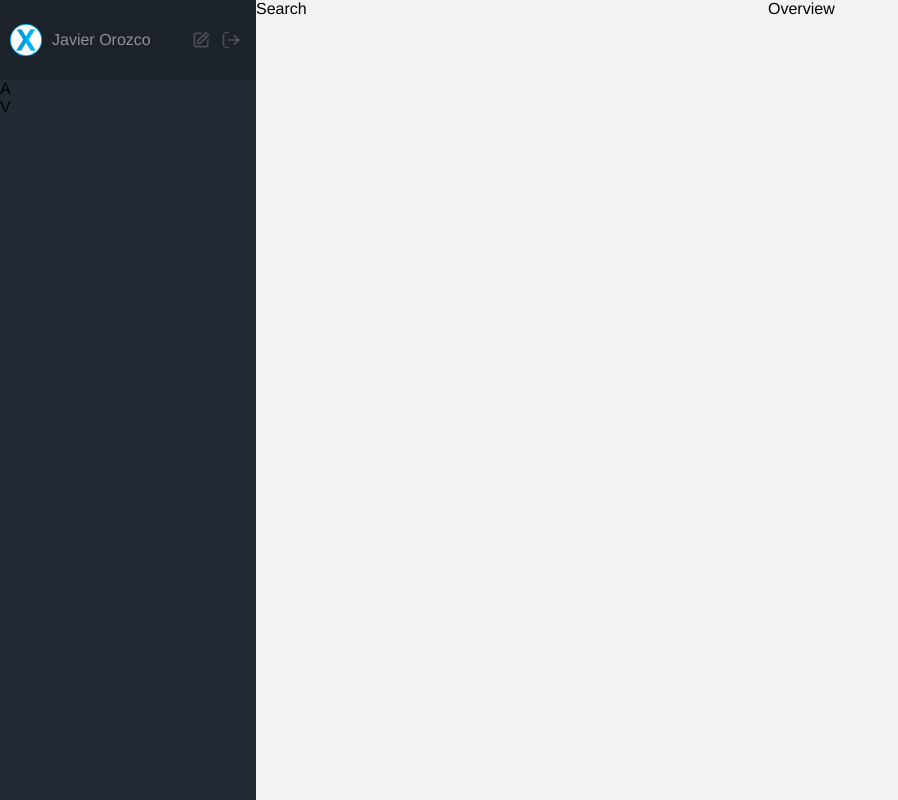
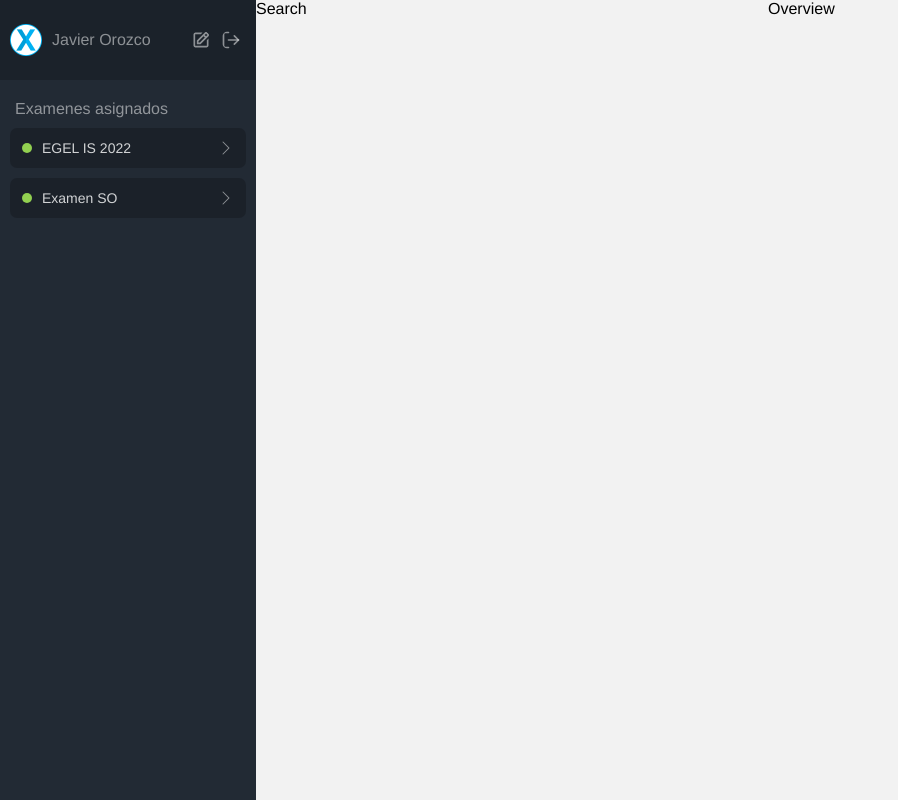
Before and after one commit to javierorozco2/examx, a React (Vite) app: page / in a window 1280 px wide. Shown: the whole page, without its empty margins (0-898 px from the left). Built offline with nearby package versions, Linux system fonts and the light colour scheme.

Commit message:
main sidebar design

```diff
--- a/index.html
+++ b/index.html
@@ -1,14 +1,18 @@
 <!DOCTYPE html>
 <html lang="en">
+
 <head>
   <meta charset="UTF-8" />
   <!-- <link rel="icon" type="image/svg+xml" href="/logo.svg" />-->
   <link rel="icon" type="image/png" href="/logo.png" />
+  <link rel="stylesheet" href="https://cdnjs.cloudflare.com/ajax/libs/animate.css/4.1.1/animate.min.css" />
   <meta name="viewport" content="width=device-width, initial-scale=1.0" />
   <title>examX</title>
 </head>
+
 <body>
   <div id="root"></div>
   <script type="module" src="/src/main.jsx"></script>
 </body>
+
 </html>
--- a/src/examx/components/Sidebar.jsx
+++ b/src/examx/components/Sidebar.jsx
@@ -1,8 +1,16 @@
 import { FiLogOut } from "react-icons/fi";
 import { BiEdit } from "react-icons/bi";
 import { Link } from "react-router-dom";
+import { useState } from "react";
+import { SidebarMyExams, SidebarSavedExams } from "./";
+
 
 export const Sidebar = () => {
+
+    const [savedExams, setSavedExams] = useState(['EGEL IS 2022', 'Examen SO']) //Variable temporal
+    const [myExams, setMyExams] = useState(['EGEL IS 2022', 'Examen SO','s','sa']) //Variable temporal
+    const [ModalMyExams, setModalMyExams] = useState(false)
+
     return (
         <div className="main-sb">
 
@@ -15,25 +23,26 @@ export const Sidebar = () => {
                 </div>
 
                 <div className="aheader-opt">
-
-                    <BiEdit className="aheader-icons" />
+                    <button onClick={ () => setModalMyExams(true) } className="buttonnone">
+                        <BiEdit className={"aheader-icons " + (ModalMyExams && "aheader-iconsactive")} />
+                    </button>
                     <Link to='/auth/login' className="aheader-linkicons">
                         <FiLogOut className="aheader-icons" />
                     </Link>
+                </div>
 
-                </div>
             </div>
 
             {/* Body aside */}
 
-            {
-                ['A', 'V'].map(e => (
-                    <div key={e}>
-                        <label />
-                        <p>{e}</p>
-                    </div>
-                ))
-            }
+            <div className="abody">
+                {
+                    ModalMyExams ?
+                    <SidebarMyExams myExams={myExams} setModalMyExams={setModalMyExams}/> :
+                    <SidebarSavedExams savedExams={savedExams}/>
+
+                }
+            </div>
 
         </div>
     )
--- /dev/null
+++ b/src/examx/components/SidebarMyExams.jsx
@@ -0,0 +1,40 @@
+import { BsChevronRight } from "react-icons/bs";
+import { AiOutlineClose } from "react-icons/ai";
+import { Link } from "react-router-dom";
+
+export const SidebarMyExams = ({ myExams, setModalMyExams }) => {
+    return (
+        <div className="animate__animated animate__fadeInLeft">
+
+            <div className="abody-titlediv">
+                <p className="abody-title">Mis examenes</p>
+                <button className="buttonnone" onClick={ () => setModalMyExams(false)}>
+                    <AiOutlineClose className="aheader-icons"/>
+                </button>
+            </div>
+
+            {
+                myExams.map(e => (
+                    <div className="abody-card" key={e}>
+                        <div className="abody-cardinf">
+                            <div className="abody-cardled" />
+                            <p>{e}</p>
+                        </div>
+
+                        <BsChevronRight className="abody-icons" />
+                    </div>
+                ))
+            }
+
+            {
+                myExams.length < 1 && (
+                    <div className="abody-notfound">
+                        No se encontro ningun examen creado
+                    </div>
+                )
+            }
+
+            <Link className="abody-newexam">Crear nuevo examen</Link>
+        </div>
+    )
+}
--- /dev/null
+++ b/src/examx/components/SidebarSavedExams.jsx
@@ -0,0 +1,31 @@
+import { BsChevronRight } from "react-icons/bs";
+
+export const SidebarSavedExams = ({ savedExams }) => {
+    return (
+        <div className="animate__animated animate__fadeInLeft">
+            <div className="abody-titlediv">
+                <p className="abody-title">Examenes asignados</p>
+            </div>
+            {
+                savedExams.map(e => (
+                    <div className="abody-card" key={e}>
+                        <div className="abody-cardinf">
+                            <div className="abody-cardled" />
+                            <p>{e}</p>
+                        </div>
+
+                        <BsChevronRight className="abody-icons" />
+                    </div>
+                ))
+            }
+
+            {
+                savedExams.length < 1 && (
+                    <div className="abody-notfound">
+                        No se encontro ningun examen asignado o creado
+                    </div>
+                )
+            }
+        </div>
+    )
+}
--- a/src/examx/components/index.js
+++ b/src/examx/components/index.js
@@ -1,3 +1,5 @@
 export * from './Sidebar'
 export * from './Overview'
 export * from './Search'
+export * from './SidebarMyExams'
+export * from './SidebarSavedExams'
--- a/src/examx/css/main-styles.css
+++ b/src/examx/css/main-styles.css
@@ -50,14 +50,25 @@
     align-items: center;
 }
 
+.buttonnone{
+    cursor: pointer;
+    display: flex;
+    justify-content: center;
+    align-items: center;
+    outline: none;
+    background: transparent;
+    border: none;
+}
+
 .aheader-linkicons{
     display: flex;
     align-items: center;
 }
 
-.aheader-opt .aheader-icons{
+.aheader-icons{
+    cursor: pointer;
     padding: 5px;
-    color: rgba(255, 255, 255, .2);
+    color: rgba(255, 255, 255, .5);
     font-size: 20px;
     border-radius: 50%;
     transition: .5s color ease,
@@ -65,8 +76,93 @@
                 .5s border-radius ease;
 }
 
-.aheader-opt .aheader-icons:hover{
+.aheader-icons:hover{
     color: var(--blue-color);
     background-color: rgba(255, 255, 255, 0.2);
     border-radius: 50%;
 }
+
+.aheader-iconsactive{
+    color: var(--blue-color);
+    background-color: rgba(255, 255, 255, 0.2);
+    border-radius: 50%;
+}
+
+/* =============Aside body=========== */
+
+.abody{
+    display: flex;
+    flex-direction: column;
+    margin: 10px;
+}
+
+.abody-card{
+    cursor: pointer;
+    display: flex;
+    align-items: center;
+    justify-content: space-between;
+    background-color: rgba(0, 0, 0, .2);
+    border-radius: 7px;
+    margin-bottom: 10px;
+    padding: 12px;
+    transition: .3s box-shadow ease;
+
+}
+
+.abody-card:hover{
+    box-shadow: 0px 0px 7px -2px rgba(255, 255, 255, 0.2);
+}
+
+.abody-icons{
+    color: rgba(255, 255, 255, .5);
+}
+
+.abody-title{
+    font-size: 16px;
+    color: rgba(255, 255, 255, 0.5);
+}
+
+.abody-titlediv{
+    display: flex;
+    flex-direction: row;
+    justify-content: space-between;
+    align-items: center;
+    padding: 10px 5px;
+}
+
+.abody-cardinf{
+    display: flex;
+    align-items: center;
+}
+
+.abody-cardinf p{
+    font-size: 14px;
+    color: rgba(255, 255, 255, .8);
+}
+
+.abody-cardled{
+    width: 10px;
+    height: 10px;
+    border-radius: 50%;
+    background-color: var(--green-color);
+    margin-right: 10px;
+}
+
+.abody-newexam{
+    color: var(--blue-color);
+    font-size: 14px;
+    text-decoration: none;
+    margin-left: 5px;
+}
+
+.abody-notfound{
+    display: flex;
+    justify-content: center;
+    align-items: center;
+    padding: 30px;
+    text-align: center;
+    border: 3px dashed rgba(255, 255, 255, .1);
+    border-radius: 7px;
+    margin: 10px 0;
+    color: rgba(255, 255, 255, .1);
+}
```
Lines whose indentation alone changed are shown as unchanged.
